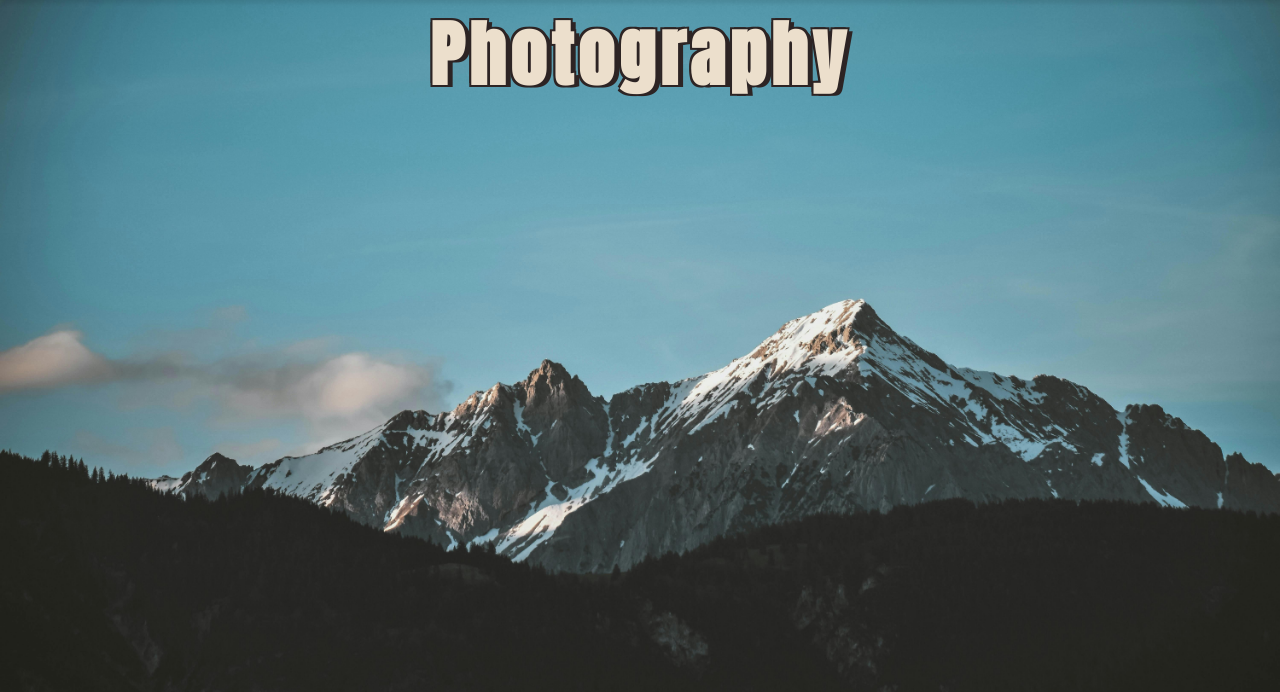
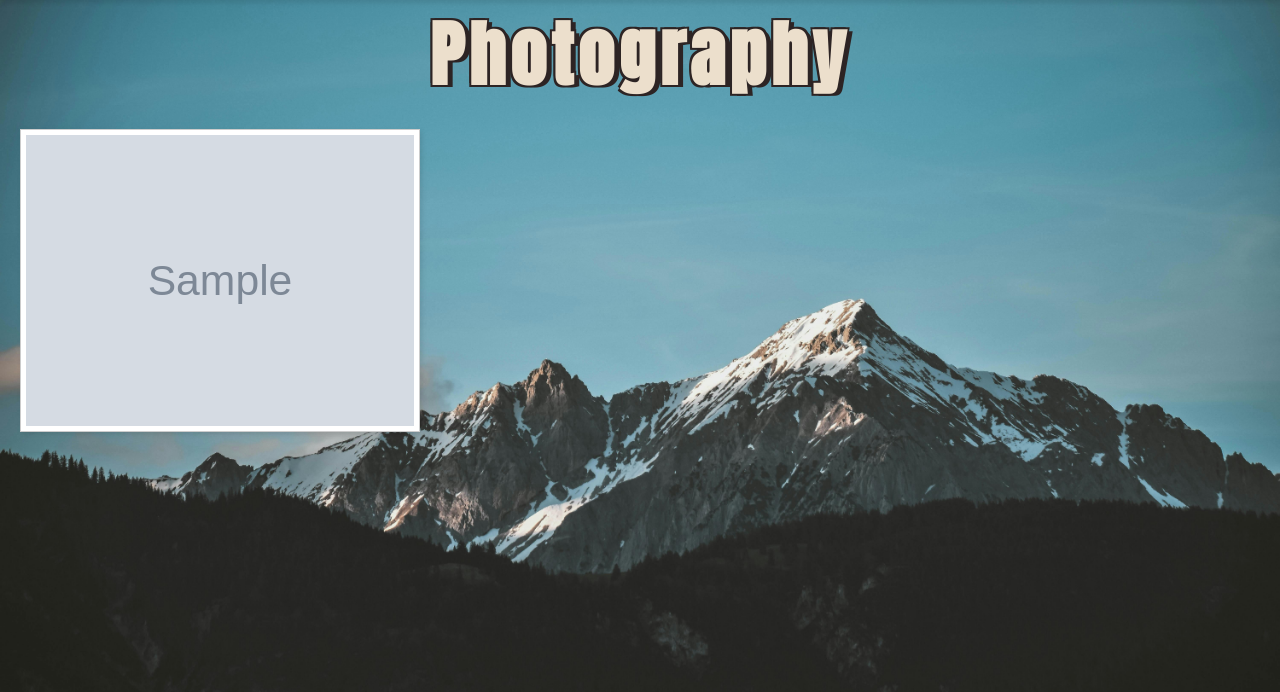
Before and after one commit to Charlie-Crutcher/website, a Flask app: page /photography in a window 1280 px wide. Shown: the part 80-772 px from the top of the page. Run offline with Flask 3, Linux system fonts and the light colour scheme; tables that the repository leaves empty or names only in its code hold one stand-in row (values such as "Sample post"); grey boxes marked "Sample" are stand-in pictures.

Commit message:
Website now automated to update with latest photographs from discord reacted to with cloud emoji

```diff
--- a/main.py
+++ b/main.py
@@ -1,6 +1,17 @@
 from flask import Flask, render_template
+import mysql.connector
 
 app = Flask(__name__)
+
+
+# Connects to MySQL database.
+mydb = mysql.connector.connect(
+    host="localhost",
+    user="root",
+    password="GotUser85",
+    database="testdatabase"
+)
+
 
 @app.route("/")
 def index():
@@ -20,7 +31,13 @@
 
 @app.route("/photography")
 def photography():
-    return render_template("photography.html")
+    mycursor = mydb.cursor()
+    # Query to get image URLs
+    mycursor.execute("SELECT image_url FROM images")
+    images_data = mycursor.fetchall() # Returns a list of tuples
+    # Convert list of tuples to list of image URLs
+    image_urls = [url for (url,) in images_data]
+    return render_template("photography.html", images=image_urls)
 
 @app.route("/portfolio")
 def portfolio():
--- a/static/css/styles.css
+++ b/static/css/styles.css
@@ -19,6 +19,25 @@
     min-height: 100vh;
     -webkit-font-smoothing: antialiased;
     -moz-osx-font-smoothing: grayscale;
+}
+.photoAlbum {
+    display: grid;
+    grid-template-columns: repeat(3, 1fr); /* Forces 3 columns of equal width*/
+    gap: 20px;
+    padding: 20px;
+}
+.photoItem {
+    background-color: #fff;
+    display: flex;
+    border: 0.5px solid #ccc;
+    padding: 5px;
+    box-shadow: 2px 2px 5px rgba(0,0,0,0.1);
+}
+
+.photoItem img {
+    width: 100%;
+    height: 100%;
+    object-fit: cover;
 }
 /* ----- BODY ----- */
 
--- a/templates/photography.html
+++ b/templates/photography.html
@@ -73,6 +73,17 @@
     </nav>
     <div class="myBody">
         <h1>Photography</h1>
+        <p></p>
+
+
+        <!-- Loop through images passed from the Flask route -->
+        <div class ="photoAlbum">
+            {% for image_url in images %}
+                <div class="photoItem">
+                    <img src="{{ image_url }}" alt="Image">
+                </div>
+            {% endfor %}
+        </div>
     </div>
     <script src="../static/js/scripts.js">Hello</script>
 </body>
```
